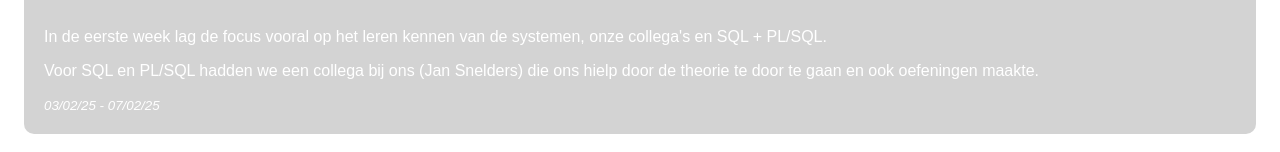
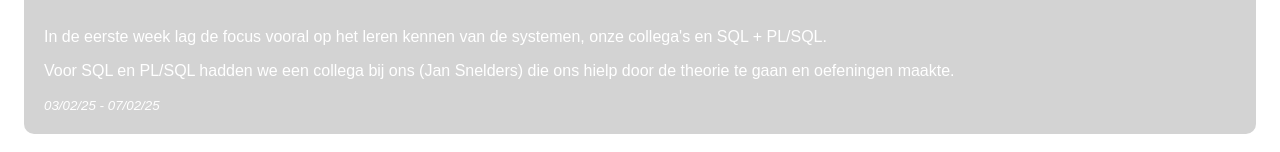
Before and after one commit to DenzelAP/Blogpost, a Next.js app: page /blogs/week-1 in a window 1280 px wide. Shown: the part 406-558 px from the top of the page. Built offline with nearby package versions, Linux system fonts and the light colour scheme.

Commit message:
vooruitgang

```diff
--- a/src/data/blogData.ts
+++ b/src/data/blogData.ts
@@ -9,15 +9,25 @@ export interface Blog {
 const blogData: Record<string, Blog> = {
   "week-1": {
     title: "Week 1",
-      content: "In de eerste week lag de focus vooral op het leren kennen van de systemen, onze collega's en SQL + PL/SQL.",
-      subcontent: "Voor SQL en PL/SQL hadden we een collega bij ons (Jan Snelders) die ons hielp door de theorie te door te gaan en ook oefeningen maakte.",
+    content:
+      "In de eerste week lag de focus vooral op het leren kennen van de systemen, onze collega's en SQL + PL/SQL.",
+    subcontent:
+      "Voor SQL en PL/SQL hadden we een collega bij ons (Jan Snelders) die ons hielp door de theorie te gaan en oefeningen maakte.",
     timestamp: "03/02/25 - 07/02/25",
   },
   "week-2": {
     title: "Week 2",
     content: "In week 2 begon onze opleiding over Oracle Apex.",
-      subcontent: "Nick Buytaert moest ons training geven maar viel die week ziek.",
+    subcontent:
+      "Nick Buytaert moest ons training geven maar viel die week ziek.",
     timestamp: "10/02/25 - 15/02/25",
+  },
+  "week-3": {
+    title: "Week 3",
+    content: "In week 3 begonnen we aan ons eerste project TIA 4 ME.",
+    subcontent:
+      "Het 4me-Tia-project vereist de ontwikkeling van APEX-schermen om beheertaken te vergemakkelijken. Deze schermen zijn essentieel voor beheerders om alle benodigde gegevens te configureren via een intuïtieve en gebruiksvriendelijke interface. Er worden meerdere schermen gemaakt om de configuratie van verschillende instellingen te ondersteunen.",
+    timestamp: "17/02/25 - 21/02/25",
   },
 };
 
--- a/src/pages/blogs/index.tsx
+++ b/src/pages/blogs/index.tsx
@@ -4,6 +4,7 @@ import styles from "@/styles/Blog.module.css";
 const blogList = [
   { id: "week-1", title: "Week 1", date: "03/02/25 - 07/02/25" },
   { id: "week-2", title: "Week 2", date: "10/02/25 - 15/02/25" },
+  { id: "week-3", title: "Week 3", date: "17/02/25 - 22/02/25" },
 ];
 
 const Blogs = () => {
```
Lines whose indentation alone changed are shown as unchanged.
